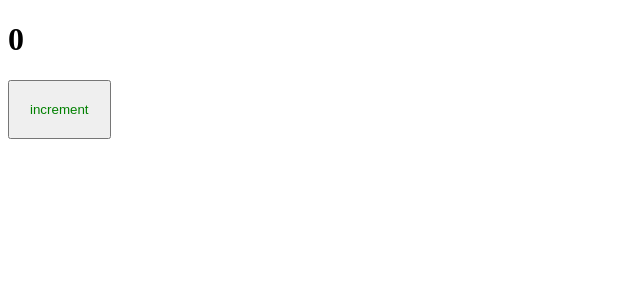
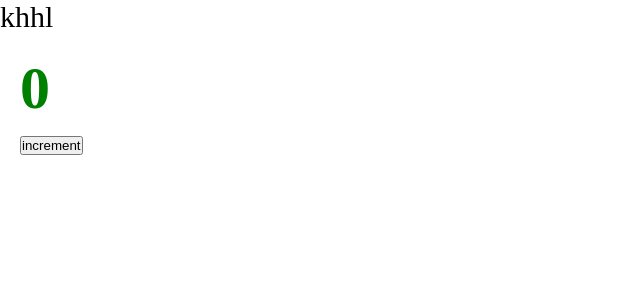
Before and after one commit to horoshopodumaj/new_project, a React app: page / in a window 1280 px wide. Shown: the top 300 px of the page, without its empty margins (0-640 px from the left). Built offline with nearby package versions, Linux system fonts and the light colour scheme.

Commit message:
added css modules

```diff
--- a/package.json
+++ b/package.json
@@ -27,6 +27,7 @@
         "@types/webpack-dev-server": "^4.7.2",
         "css-loader": "^6.6.0",
         "html-webpack-plugin": "^5.5.0",
+        "mini-css-extract-plugin": "^2.5.3",
         "sass": "^1.49.9",
         "sass-loader": "^12.6.0",
         "style-loader": "^3.3.1",
--- /dev/null
+++ b/src/App.tsx
@@ -0,0 +1,14 @@
+import React from "react";
+import Counter from "./components/Counter";
+import "./index.scss";
+
+const App = () => {
+    return (
+        <div className="app">
+            khhl
+            <Counter />
+        </div>
+    );
+};
+
+export default App;
--- a/src/components/Counter.scss
+++ b/src/components/Counter.module.scss
@@ -1,4 +1,4 @@
-button {
+.btn {
     padding: 20px;
     color: green;
 }
--- a/src/components/Counter.tsx
+++ b/src/components/Counter.tsx
@@ -1,10 +1,11 @@
-import React, { useState } from "react";
-import "./Counter.scss";
+import { useState } from "react";
+import classes from "./Counter.module.scss";
 
 export const Counter = () => {
     const [count, setCount] = useState(0);
+
     return (
-        <div>
+        <div className={classes.btn}>
             <h1>{count}</h1>
             <button onClick={() => setCount(count + 1)}>increment</button>
         </div>
--- /dev/null
+++ b/src/index.scss
@@ -0,0 +1,9 @@
+* {
+    margin: 0;
+    padding: 0;
+    box-sizing: border-box;
+}
+
+.app {
+    font-size: 30px;
+}
--- a/src/index.tsx
+++ b/src/index.tsx
@@ -1,9 +1,4 @@
 import { render } from "react-dom";
-import Counter from "./components/Counter";
+import App from "./App";
 
-render(
-    <div>
-        <Counter />
-    </div>,
-    document.getElementById("root")
-);
+render(<App />, document.getElementById("root"));
```
Also changed, not shown: src/global.d.ts (added, +7 -0 lines), 4 other files (tests, documents, lock files or other folders).
